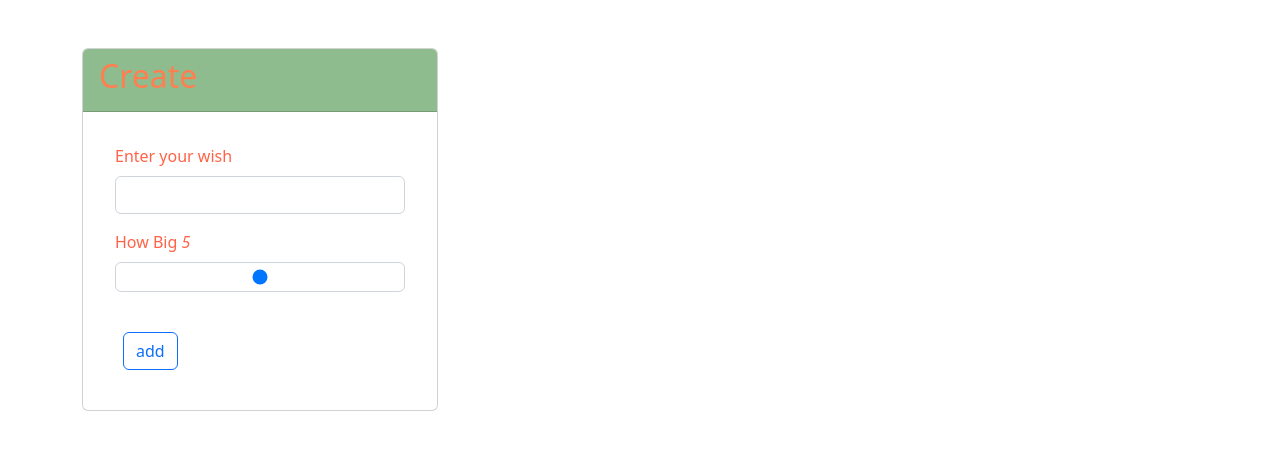
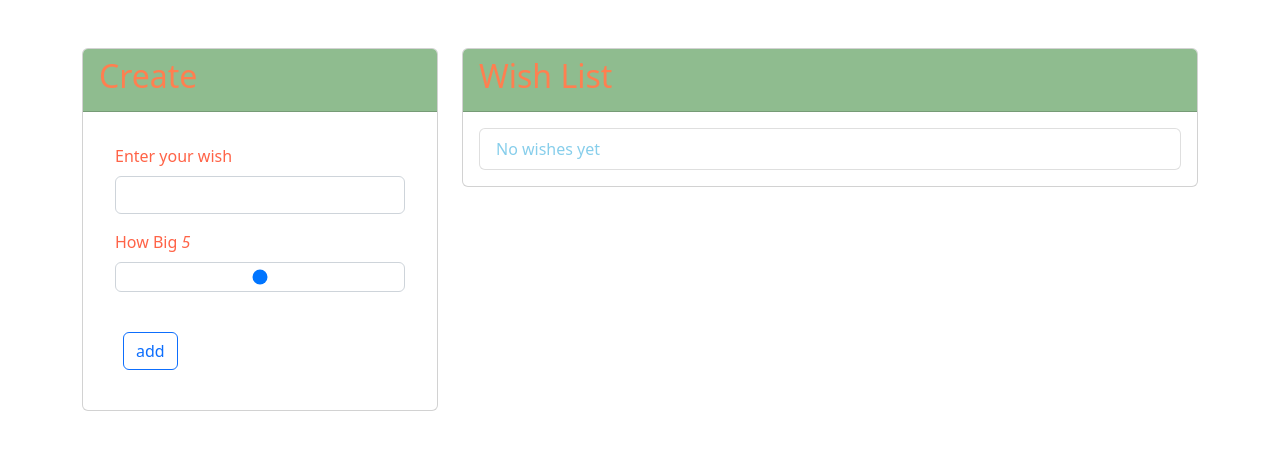
Before and after one commit to Spectatour/003-lesson, a React (Create React App) app: page / in a window 1280 px wide. Shown: the top 450 px of the page. Built offline with nearby package versions, Linux system fonts and the light colour scheme.

Commit message:
006 lesson end

```diff
--- a/src/App.jsx
+++ b/src/App.jsx
@@ -2,30 +2,54 @@ import 'bootstrap/dist/css/bootstrap.min.css';
 import { useEffect, useState } from 'react';
 import './App.scss';
 import Create from './Components/006/Create';
-import { create } from './Components/Functions/localStorage';
+import List from './Components/006/List';
+import { create, destroy, read } from './Components/Functions/localStorage';
 
 const KEY = 'whishList';
 
 
 function App() {
 
+    const [list, setList] = useState(null);
+    const [lastRefresh, setLastRefresh] = useState(Date.now());
     const [createData, setCreateData] = useState(null);
+    const [deleteData, setDeleteData] = useState(null);
+
+    useEffect(() => {
+        // loadingo imitacija
+        setTimeout(() => setList(read(KEY)), 1000);
+        // be imitacijos
+        // setList(read(KEY);
+    }, [lastRefresh]);
 
     useEffect(() => {
         if (null === createData) {
             return;
         }
         create(KEY, createData);
-        // setLastRefresh(Date.now())
+        setLastRefresh(Date.now())
     }, [createData]);
+
+    useEffect(() => {
+        if (null === deleteData) {
+            return;
+        }
+        // tipo klientas
+        setList(l => l.filter(d => deleteData.id !== d.id));
+
+        // tipo serverio
+        destroy(KEY, deleteData.id);
+        setLastRefresh(Date.now());
+    }, [deleteData]);
 
     return (
         <div className="container">
             <div className="row">
                 <div className="col-4">
-                <Create />
+                <Create setCreateData={setCreateData}/>
                 </div>
                 <div className="col-8">
+                    <List list={list} setDeleteData={setDeleteData} />
                 </div>
             </div>
         </div>
--- a/src/App.scss
+++ b/src/App.scss
@@ -80,3 +80,21 @@
       cursor: pointer;
   }
 }
+.ed-button {
+  position: absolute;
+  right: 45px;
+  top: 5px;
+  &::after {
+      content: '\2692';
+      display: flex;
+      align-items: center;
+      justify-content: center;
+      width: 30px;
+      height: 30px;
+      font-size: 20px;
+      border-radius: 50%;
+      background-color: darkcyan;
+      color: white;
+      cursor: pointer;
+  }
+}
```
